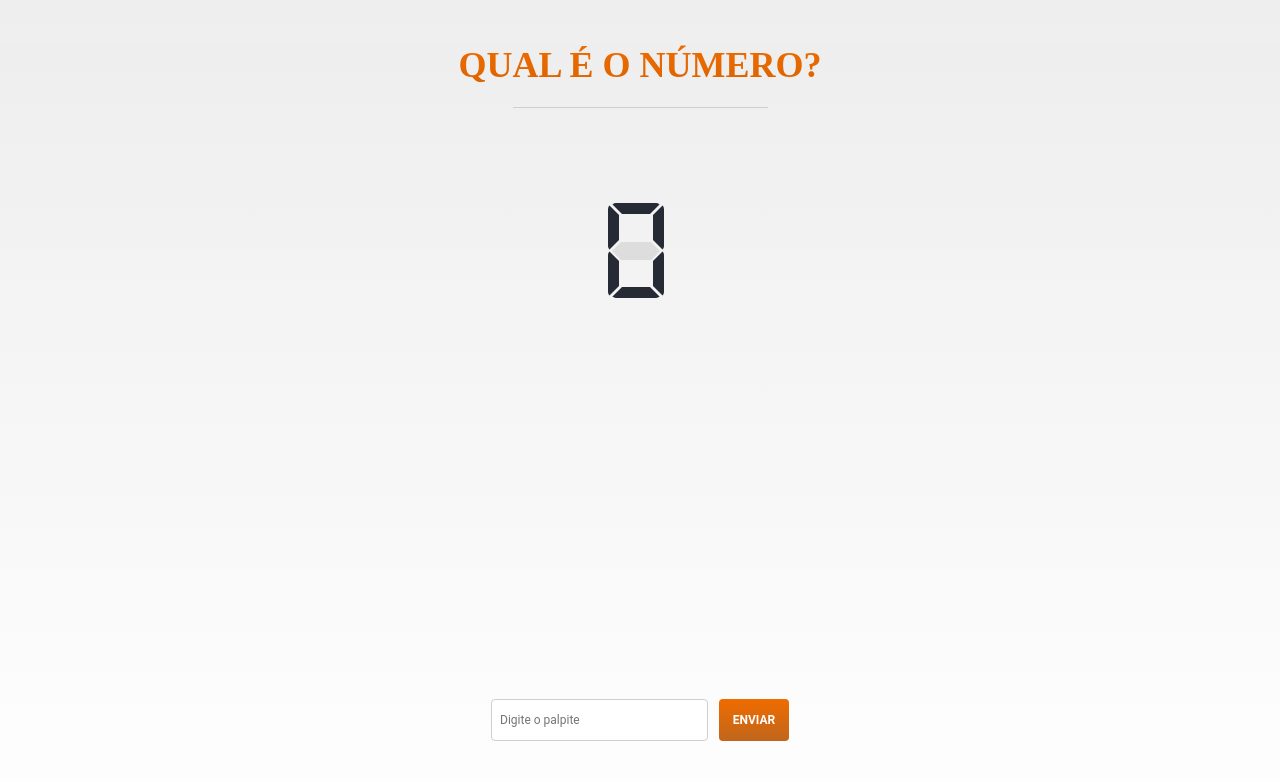
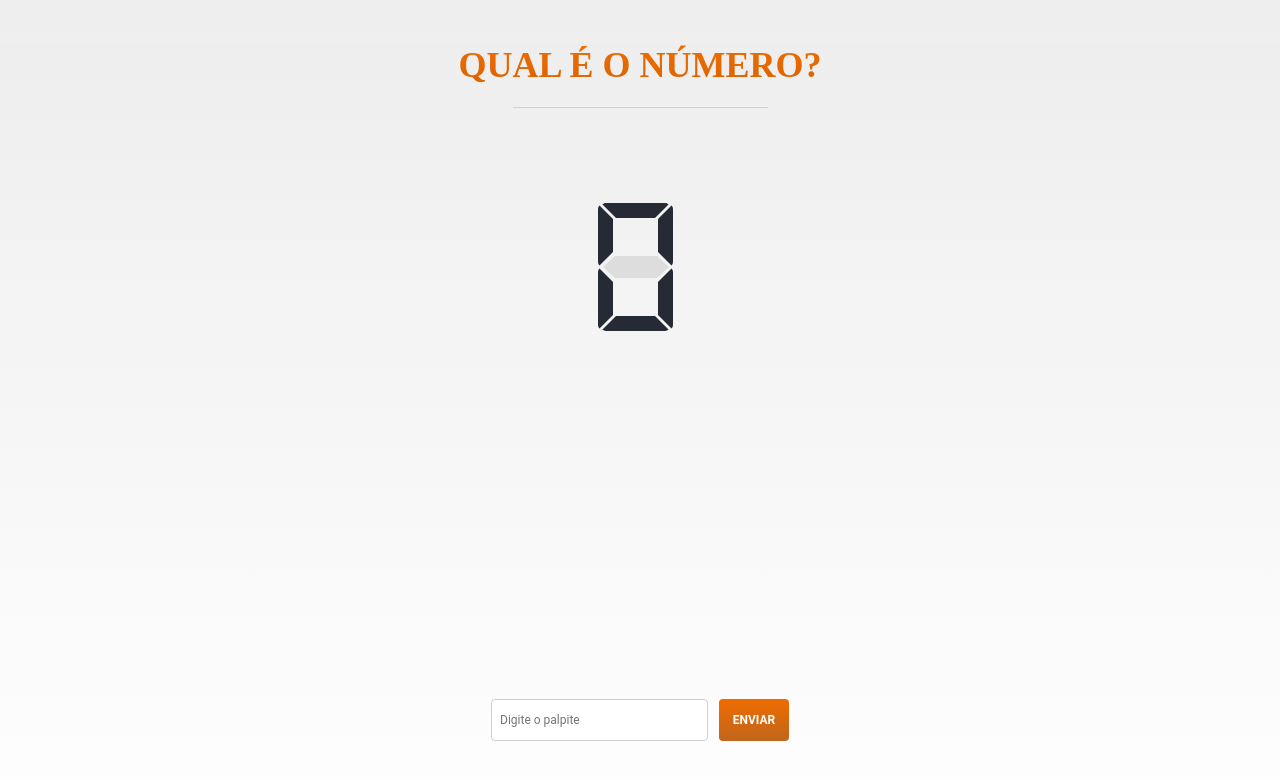
Before and after one commit to paulo-david/guess-number, a plain HTML site: page index.html in a window 1280 px wide. Drawn offline with Linux system fonts and the light colour scheme; no server answers; a web font is replaced by a local one.

Commit message:
:sparkles: add bigger display with mediaquery

```diff
--- a/index.html
+++ b/index.html
@@ -7,6 +7,8 @@
 
     <link href="./styles/style.css" rel="stylesheet" />
     <link href="./styles/style_display_7_segments.css" rel="stylesheet" />
+    <link href="./styles/style_display_7_segments_Desktop.css" rel="stylesheet" />
+
     <link href="http://fonts.cdnfonts.com/css/roboto" rel="stylesheet" />
     <link href="http://fonts.cdnfonts.com/css/montserrat" rel="stylesheet" />
 
--- a/styles/style_display_7_segments.css
+++ b/styles/style_display_7_segments.css
@@ -5,44 +5,37 @@
 .middle {
   border-radius: 5px;
   position: absolute;
+
+  transition: 0.5s;
 }
 
 .top {
-  width: 28px;
-
   border-top: 11px solid var(--gray-600);
-  border-right: 11px solid transparent;
-  border-left: 11px solid transparent;
 
   left: 3px;
 }
 
 .bottom {
-  width: 28px;
-
-  border-right: 11px solid transparent;
   border-bottom: 11px solid var(--gray-600);
-  border-left: 11px solid transparent;
 
   top: 84px;
   left: 3px;
 }
 
+.top,
+.bottom {
+  width: 28px;
+  border-right: 11px solid transparent;
+  border-left: 11px solid transparent;
+}
+
 .right {
-  height: 25px;
-
-  border-top: 11px solid transparent;
   border-right: 11px solid var(--gray-600);
-  border-bottom: 11px solid transparent;
 
   left: 45px;
 }
 
 .left {
-  height: 25px;
-
-  border-top: 11px solid transparent;
-  border-bottom: 11px solid transparent;
   border-left: 11px solid var(--gray-600);
 
   left: 0px;
@@ -50,15 +43,18 @@
 
 .right,
 .left {
+  height: 25px;
+
+  border-top: 11px solid transparent;
+  border-bottom: 11px solid transparent;
+
   top: 1px;
 }
-
 
 .right_bottom,
 .left_bottom {
   top: 47px;
 }
-
 
 .middle {
   height: 18px;
--- /dev/null
+++ b/styles/style_display_7_segments_Desktop.css
@@ -0,0 +1,103 @@
+@media (min-width: 1024px) {
+  .top {
+    border-top: 15px solid var(--gray-600);
+    left: 3px;
+  }
+
+  .bottom {
+    border-bottom: 15px solid var(--gray-600);
+
+    top: 113px;
+    left: 3px;
+  }
+
+  .top,
+  .bottom {
+    width: 39px;
+    border-right: 15px solid transparent;
+    border-left: 15px solid transparent;
+  }
+
+  .right {
+    border-right: 15px solid var(--gray-600);
+
+    left: 60px;
+  }
+
+  .left {
+    border-left: 15px solid var(--gray-600);
+
+    left: 0px;
+  }
+
+  .right,
+  .left {
+    height: 33px;
+
+    border-top: 15px solid transparent;
+    border-bottom: 15px solid transparent;
+
+    top: 1px;
+  }
+
+  .right_bottom,
+  .left_bottom {
+    top: 64px;
+  }
+
+  .middle {
+    height: 22px;
+    width: 42px;
+
+    top: 52.7px;
+    left: 16.5px;
+  }
+
+  .middle::after {
+    border-top: 11px solid transparent;
+    border-right: 12px solid var(--gray-600);
+    border-bottom: 11px solid transparent;
+
+    right: 42px;
+  }
+
+  .middle-black::after {
+    border-right: 12px solid var(--black-800);
+  }
+
+  .middle-green::after {
+    border-right: 12px solid var(--green);
+  }
+
+  .middle-red::after {
+    border-right: 12px solid var(--red);
+  }
+
+  .middle::before {
+    border-top: 11px solid transparent;
+    border-bottom: 11px solid transparent;
+    border-left: 12px solid var(--gray-600);
+
+    left: 42px;
+  }
+
+  .middle-black::before {
+    border-left: 12px solid var(--black-800);
+  }
+
+  .middle-green::before {
+    border-left: 12px solid var(--green);
+  }
+
+  .middle-red::before {
+    border-left: 12px solid var(--red);
+  }
+
+  .display {
+    height: 128px;
+    width: 75px;
+
+    margin: 0 auto;
+    margin-right: 9px;
+  }
+}
```
